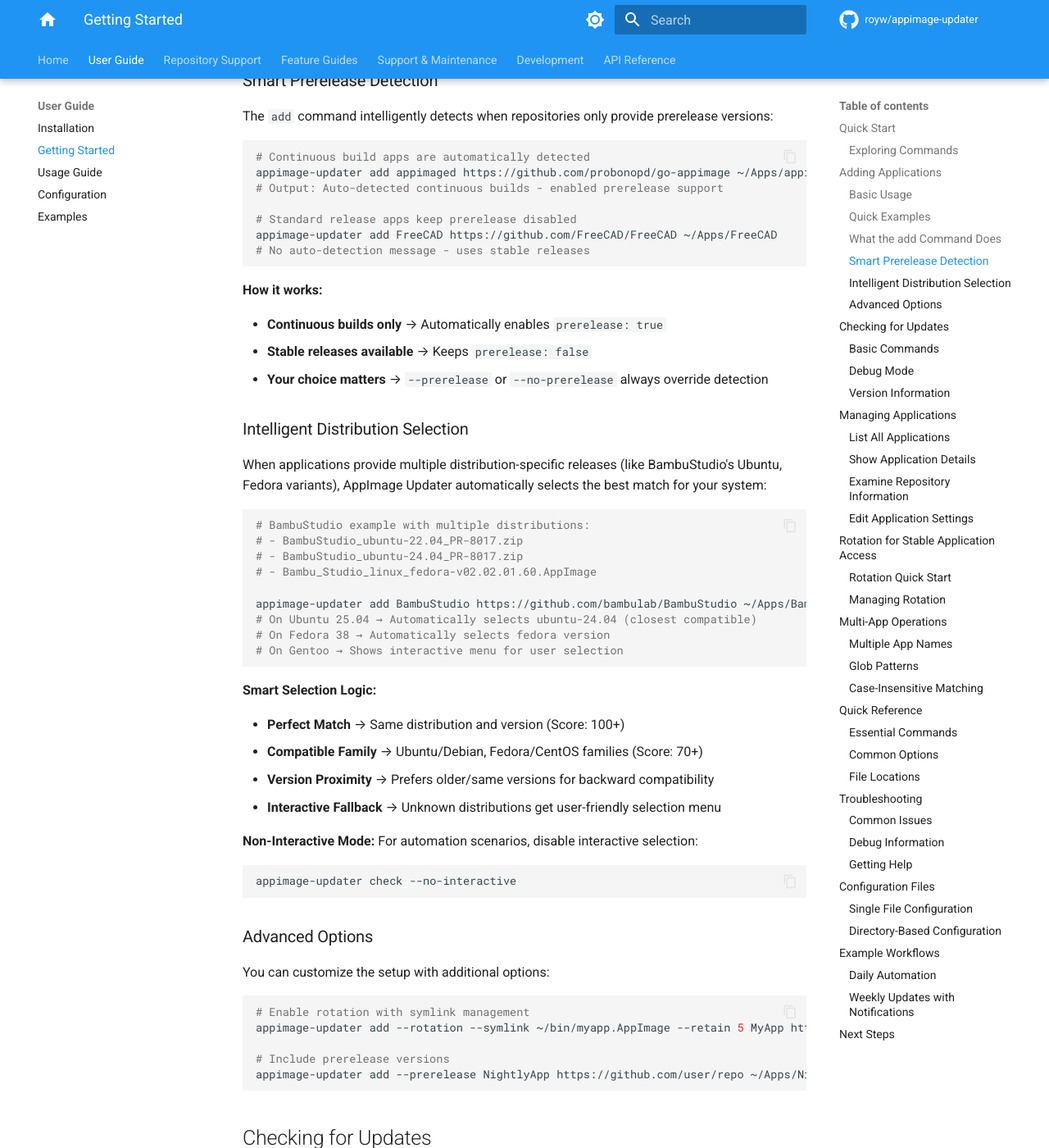
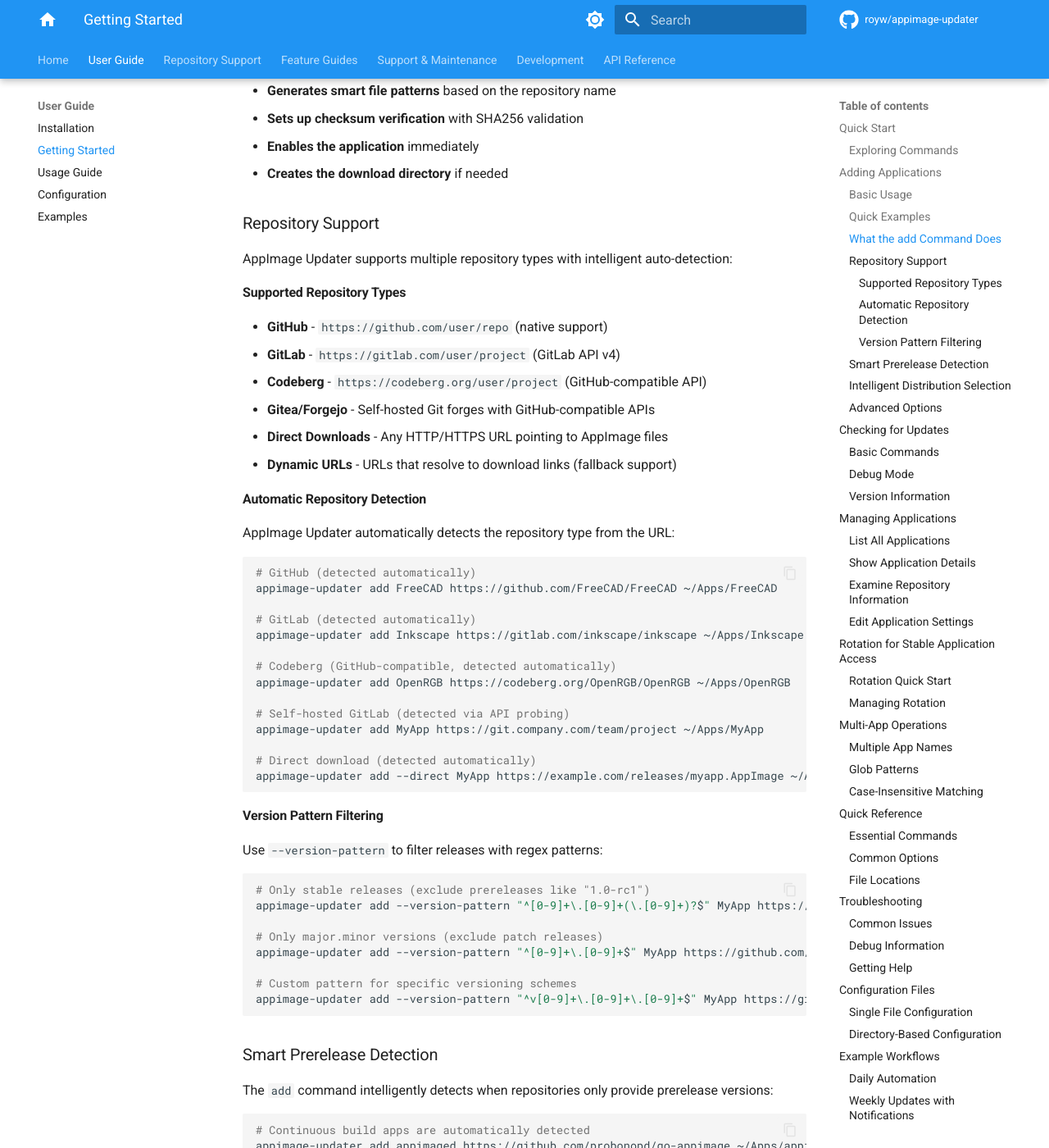
Before and after one commit to royw/appimage-updater, an MkDocs documentation site: the page built from docs/getting-started.md, in a window 1280 px wide and 1400 px high, scrolled down 1896 px. Shown: the whole window at 82% size. Built offline with MkDocs 1.6.1 and Material for MkDocs 9.7.7, drawn with Linux system fonts in a browser that asks for light colours; comment, search, counter and statistics services are not loaded; some of the changed text lies outside the part shown.

Commit message:
docs: Update documentation for enhanced repository support and version-pattern feature
- Add comprehensive repository support section to getting-started.md
- Document GitHub, GitLab, Codeberg, and Git forge compatibility
- Add version-pattern filtering examples and use cases
- Update README.md with multi-repository support examples
- Enhance usage.md with version-pattern consistency table
- Update architecture.md to reflect repository registry and GitLab support
- Include real-world examples for different repository types
- Document automatic repository detection and API probing features

Documentation now covers all repository types and the new version filtering capabilities.

````diff
--- a/docs/getting-started.md
+++ b/docs/getting-started.md
@@ -40,14 +40,20 @@
 ### Quick Examples
 
 ```bash
-# Add FreeCAD
+# Add FreeCAD from GitHub
 appimage-updater add FreeCAD https://github.com/FreeCAD/FreeCAD ~/Applications/FreeCAD
 
-# Add OrcaSlicer
+# Add OrcaSlicer from GitHub
 appimage-updater add OrcaSlicer https://github.com/SoftFever/OrcaSlicer ~/Applications/OrcaSlicer
 
 # Add BambuStudio (automatically handles ZIP files)
 appimage-updater add BambuStudio https://github.com/bambulab/BambuStudio ~/Applications/BambuStudio
+
+# Add from GitLab repository
+appimage-updater add Inkscape https://gitlab.com/inkscape/inkscape ~/Applications/Inkscape
+
+# Add from Codeberg (GitHub-compatible forge)
+appimage-updater add OpenRGB https://codeberg.org/OpenRGB/OpenRGB ~/Applications/OpenRGB
 
 # Add direct download URL (nightly builds, CI artifacts)
 appimage-updater add --direct OrcaSlicer-Nightly https://github.com/SoftFever/OrcaSlicer/releases/download/nightly-builds/OrcaSlicer_Linux_V2.2.0_dev.AppImage ~/Applications/OrcaSlicer
@@ -57,6 +63,7 @@
 
 When you run `add`, it automatically:
 
+- **Detects repository type automatically** - supports GitHub, GitLab, Codeberg, and other Git forges
 - **Detects prerelease requirements** - analyzes repositories and auto-enables prerelease for continuous builds
 - **Handles ZIP files automatically** - detects and extracts AppImages from ZIP archives (perfect for BambuStudio, etc.)
 - **Selects compatible distributions** - automatically chooses the best match for your Linux distribution
@@ -64,6 +71,55 @@
 - **Sets up checksum verification** with SHA256 validation
 - **Enables the application** immediately
 - **Creates the download directory** if needed
+
+### Repository Support
+
+AppImage Updater supports multiple repository types with intelligent auto-detection:
+
+#### Supported Repository Types
+
+- **GitHub** - `https://github.com/user/repo` (native support)
+- **GitLab** - `https://gitlab.com/user/project` (GitLab API v4)
+- **Codeberg** - `https://codeberg.org/user/project` (GitHub-compatible API)
+- **Gitea/Forgejo** - Self-hosted Git forges with GitHub-compatible APIs
+- **Direct Downloads** - Any HTTP/HTTPS URL pointing to AppImage files
+- **Dynamic URLs** - URLs that resolve to download links (fallback support)
+
+#### Automatic Repository Detection
+
+AppImage Updater automatically detects the repository type from the URL:
+
+```bash
+# GitHub (detected automatically)
+appimage-updater add FreeCAD https://github.com/FreeCAD/FreeCAD ~/Apps/FreeCAD
+
+# GitLab (detected automatically)
+appimage-updater add Inkscape https://gitlab.com/inkscape/inkscape ~/Apps/Inkscape
+
+# Codeberg (GitHub-compatible, detected automatically)
+appimage-updater add OpenRGB https://codeberg.org/OpenRGB/OpenRGB ~/Apps/OpenRGB
+
+# Self-hosted GitLab (detected via API probing)
+appimage-updater add MyApp https://git.company.com/team/project ~/Apps/MyApp
+
+# Direct download (detected automatically)
+appimage-updater add --direct MyApp https://example.com/releases/myapp.AppImage ~/Apps/MyApp
+```
+
+#### Version Pattern Filtering
+
+Use `--version-pattern` to filter releases with regex patterns:
+
+```bash
+# Only stable releases (exclude prereleases like "1.0-rc1")
+appimage-updater add --version-pattern "^[0-9]+\.[0-9]+(\.[0-9]+)?$" MyApp https://github.com/user/repo ~/Apps/MyApp
+
+# Only major.minor versions (exclude patch releases)
+appimage-updater add --version-pattern "^[0-9]+\.[0-9]+$" MyApp https://github.com/user/repo ~/Apps/MyApp
+
+# Custom pattern for specific versioning schemes
+appimage-updater add --version-pattern "^v[0-9]+\.[0-9]+\.[0-9]+$" MyApp https://github.com/user/repo ~/Apps/MyApp
+```
 
 ### Smart Prerelease Detection
 
@@ -125,6 +181,13 @@
 
 # Include prerelease versions
 appimage-updater add --prerelease NightlyApp https://github.com/user/repo ~/Apps/NightlyApp
+
+# Filter versions with regex patterns (exclude prereleases)
+appimage-updater add --version-pattern "^[0-9]+\.[0-9]+$" MyApp https://github.com/user/repo ~/Apps/MyApp
+
+# Add from non-GitHub repositories (GitLab, Codeberg, etc.)
+appimage-updater add MyApp https://gitlab.com/user/project ~/Apps/MyApp
+appimage-updater add MyApp https://codeberg.org/user/project ~/Apps/MyApp
 ```
 
 ## Checking for Updates {#checking-updates}
````
Also changed, not shown: README.md (+13 -6 lines), docs/architecture.md (+26 -11 lines), docs/usage.md (+1 -0 lines).
